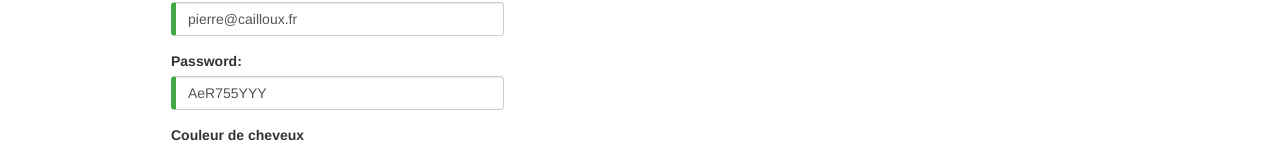
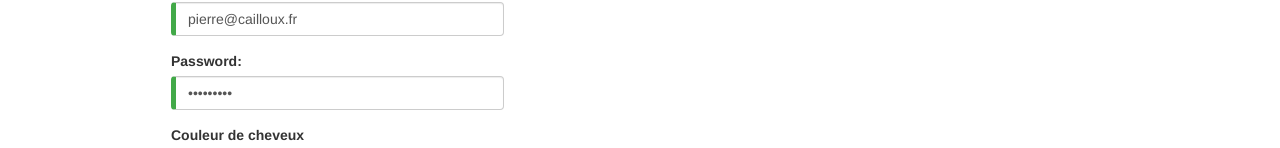
Before and after one commit to ClementLANGENDORF/AngularProject, an Angular app: page /subscribe in a window 1280 px wide. Shown: the part 383-531 px from the top of the page. Built offline with nearby package versions, Linux system fonts and the light colour scheme.

Commit message:
form type

```diff
--- a/src/app/user-form/user-form.component.html
+++ b/src/app/user-form/user-form.component.html
@@ -25,7 +25,7 @@
 
     <div class="form-group">
       <label for="email">E-mail: </label>
-      <input type="text" class="form-control" id="email"
+      <input type="email" class="form-control" id="email"
              required
              [(ngModel)]="model.email" name="email" #email="ngModel">
       <div [hidden]="email.valid || email.pristine"
@@ -36,7 +36,7 @@
 
     <div class="form-group">
       <label for="password">Password: </label>
-      <input type="text" class="form-control" id="password"
+      <input type="password" class="form-control" id="password"
              required
              [(ngModel)]="model.password" name="password" #password="ngModel">
       <div [hidden]="password.valid || password.pristine"
```
